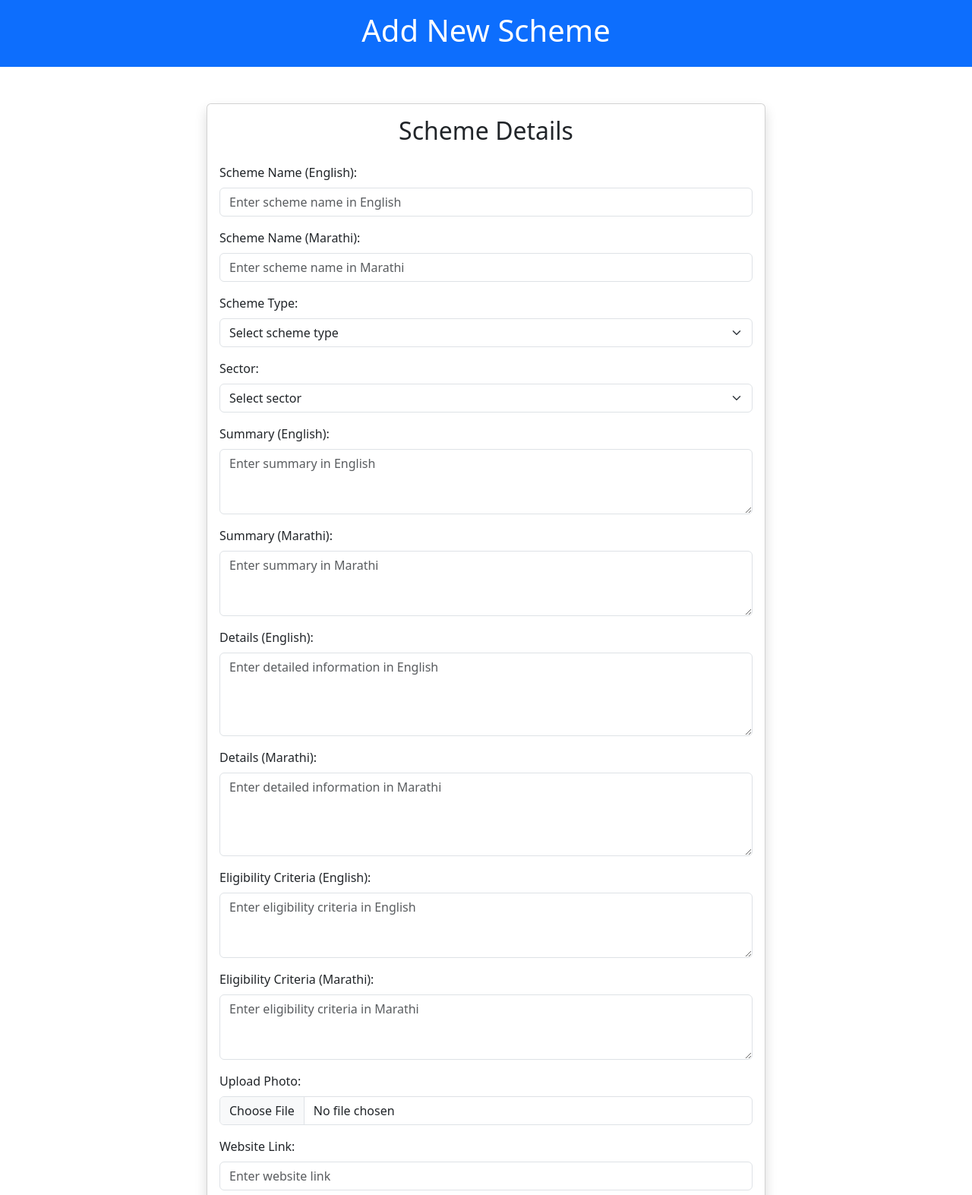
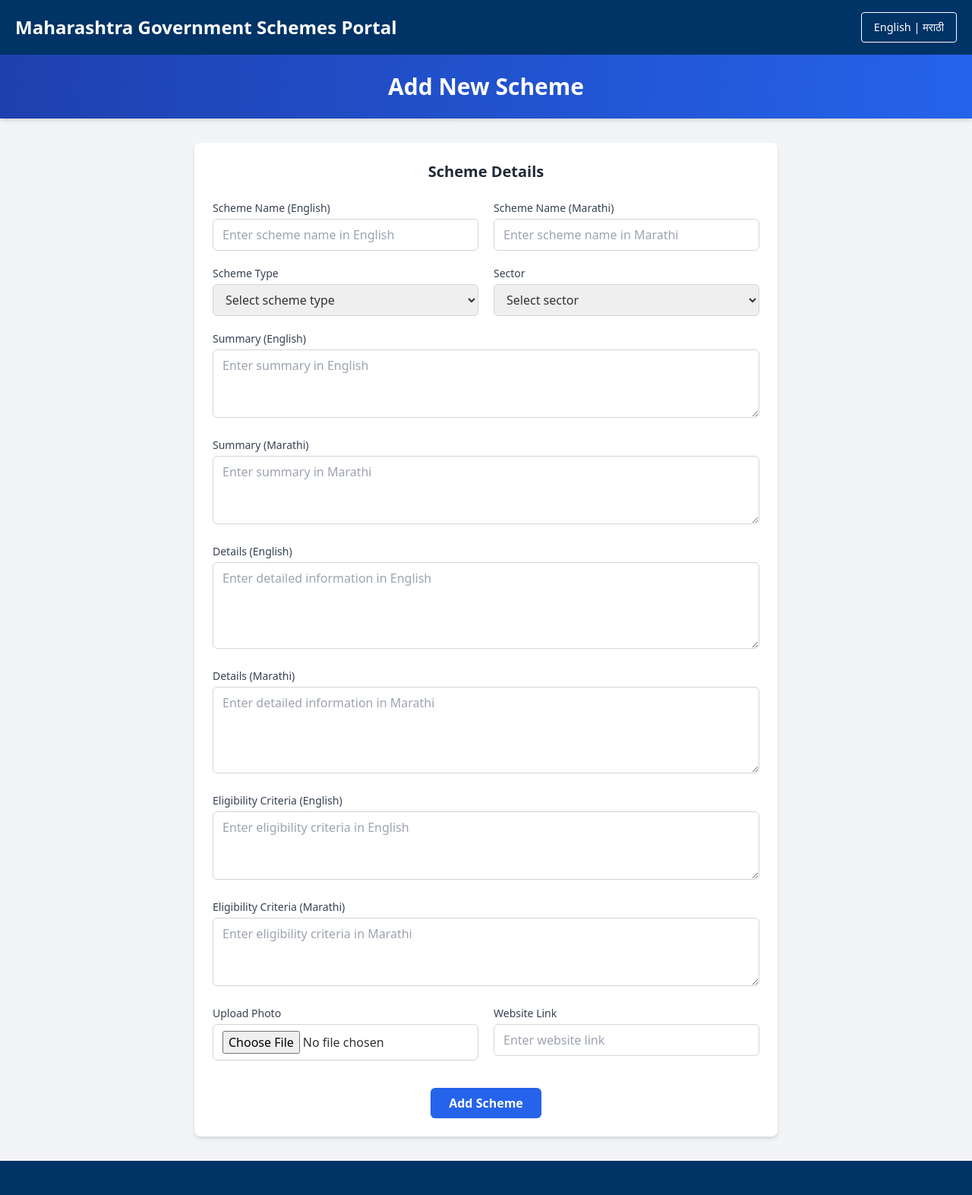
Before and after one commit to Codeayu/MahaPower, a Django app: page /add-scheme/ in a window 1280 px wide. Shown: the top 1573 px of the page at 76% size. Run offline with Django 5.2, Linux system fonts and the light colour scheme; the visitor is signed in with stand-in values (Sample User, id 1); some libraries are stand-ins or nearby versions.

Commit message:
add scheme ui made clear

```diff
--- a/core/home/templates/add_scheme.html
+++ b/core/home/templates/add_scheme.html
@@ -1,51 +1,50 @@
-<!DOCTYPE html>
-<html lang="en">
-<head>
-  <meta charset="UTF-8">
-  <meta name="viewport" content="width=device-width, initial-scale=1.0">
-  <title>Add Scheme</title>
-  <!-- Bootstrap CSS CDN -->
-  <link href="https://cdn.jsdelivr.net/npm/bootstrap@5.3.0/dist/css/bootstrap.min.css" rel="stylesheet">
-</head>
-<body>
-  <header class="bg-primary text-white py-3">
-    <div class="container text-center">
-      <h1>Add New Scheme</h1>
+{% extends 'base.html' %}
+
+{% block title %}Add Scheme{% endblock %}
+
+{% block content %}
+<div class="flex flex-col min-h-screen bg-gray-100">
+  <!-- Header -->
+  <div class="bg-gradient-to-r from-blue-800 to-blue-600 shadow-md">
+    <div class="container px-4 py-6 mx-auto">
+      <h1 class="text-2xl font-bold text-center text-white md:text-3xl">Add New Scheme</h1>
     </div>
-  </header>
-
-  <main class="py-5">
-    <div class="container">
-      <div class="row justify-content-center">
-        <div class="col-lg-8">
-          <div class="card shadow">
-            <div class="card-body">
-              <h2 class="card-title text-center mb-4">Scheme Details</h2>
-              <form method="POST" class="needs-validation" novalidate enctype="multipart/form-data">
-          {% csrf_token %}
-          <div class="mb-3">
-            <label for="name_en" class="form-label">Scheme Name (English):</label>
-            <input type="text" class="form-control" id="name_en" name="name_en" placeholder="Enter scheme name in English" required>
   </div>
 
-          <div class="mb-3">
-            <label for="name_mr" class="form-label">Scheme Name (Marathi):</label>
-            <input type="text" class="form-control" id="name_mr" name="name_mr" placeholder="Enter scheme name in Marathi" required>
+  <!-- Main Content -->
+  <div class="flex-grow container px-4 py-8 mx-auto">
+    <div class="max-w-3xl p-6 mx-auto bg-white rounded-lg shadow-md">
+      <h2 class="mb-6 text-xl font-semibold text-center text-gray-800">Scheme Details</h2>
+
+      <form method="POST" class="space-y-5" enctype="multipart/form-data">
+        {% csrf_token %}
+
+        <!-- Name Fields -->
+        <div class="grid grid-cols-1 gap-5 md:grid-cols-2">
+          <div>
+            <label for="name_en" class="block mb-1 text-sm font-medium text-gray-700">Scheme Name (English)</label>
+            <input type="text" id="name_en" name="name_en" class="w-full px-3 py-2 border border-gray-300 rounded-md focus:outline-none focus:ring-2 focus:ring-blue-500" placeholder="Enter scheme name in English" required>
+          </div>
+          <div>
+            <label for="name_mr" class="block mb-1 text-sm font-medium text-gray-700">Scheme Name (Marathi)</label>
+            <input type="text" id="name_mr" name="name_mr" class="w-full px-3 py-2 border border-gray-300 rounded-md focus:outline-none focus:ring-2 focus:ring-blue-500" placeholder="Enter scheme name in Marathi" required>
+          </div>
         </div>
 
-          <div class="mb-3">
-            <label for="scheme_type" class="form-label">Scheme Type:</label>
-            <select class="form-select" id="scheme_type" name="scheme_type" required>
+        <!-- Type and Sector -->
+        <div class="grid grid-cols-1 gap-5 md:grid-cols-2">
+          <div>
+            <label for="scheme_type" class="block mb-1 text-sm font-medium text-gray-700">Scheme Type</label>
+            <select id="scheme_type" name="scheme_type" class="w-full px-3 py-2 border border-gray-300 rounded-md focus:outline-none focus:ring-2 focus:ring-blue-500" required>
               <option value="" disabled selected>Select scheme type</option>
               <option value="Loan">Loan</option>
               <option value="Skill">Skill Development</option>
               <option value="Funding">Startup Funding</option>
             </select>
           </div>
-
-          <div class="mb-3">
-            <label for="sector" class="form-label">Sector:</label>
-            <select class="form-select" id="sector" name="sector" required>
+          <div>
+            <label for="sector" class="block mb-1 text-sm font-medium text-gray-700">Sector</label>
+            <select id="sector" name="sector" class="w-full px-3 py-2 border border-gray-300 rounded-md focus:outline-none focus:ring-2 focus:ring-blue-500" required>
               <option value="" disabled selected>Select sector</option>
               <option value="Agriculture">Agriculture</option>
               <option value="Manufacturing">Manufacturing</option>
@@ -53,63 +52,58 @@
               <option value="Other">Other</option>
             </select>
           </div>
-
-          <div class="mb-3">
-            <label for="summary_en" class="form-label">Summary (English):</label>
-            <textarea class="form-control" id="summary_en" name="summary_en" rows="3" placeholder="Enter summary in English" required></textarea>
         </div>
 
-          <div class="mb-3">
-            <label for="summary_mr" class="form-label">Summary (Marathi):</label>
-            <textarea class="form-control" id="summary_mr" name="summary_mr" rows="3" placeholder="Enter summary in Marathi" required></textarea>
+        <!-- Summary Fields -->
+        <div>
+          <label for="summary_en" class="block mb-1 text-sm font-medium text-gray-700">Summary (English)</label>
+          <textarea id="summary_en" name="summary_en" rows="3" class="w-full px-3 py-2 border border-gray-300 rounded-md focus:outline-none focus:ring-2 focus:ring-blue-500" placeholder="Enter summary in English" required></textarea>
+        </div>
+        <div>
+          <label for="summary_mr" class="block mb-1 text-sm font-medium text-gray-700">Summary (Marathi)</label>
+          <textarea id="summary_mr" name="summary_mr" rows="3" class="w-full px-3 py-2 border border-gray-300 rounded-md focus:outline-none focus:ring-2 focus:ring-blue-500" placeholder="Enter summary in Marathi" required></textarea>
         </div>
 
-          <div class="mb-3">
-            <label for="details_en" class="form-label">Details (English):</label>
-            <textarea class="form-control" id="details_en" name="details_en" rows="4" placeholder="Enter detailed information in English"></textarea>
+        <!-- Details Fields -->
+        <div>
+          <label for="details_en" class="block mb-1 text-sm font-medium text-gray-700">Details (English)</label>
+          <textarea id="details_en" name="details_en" rows="4" class="w-full px-3 py-2 border border-gray-300 rounded-md focus:outline-none focus:ring-2 focus:ring-blue-500" placeholder="Enter detailed information in English"></textarea>
+        </div>
+        <div>
+          <label for="details_mr" class="block mb-1 text-sm font-medium text-gray-700">Details (Marathi)</label>
+          <textarea id="details_mr" name="details_mr" rows="4" class="w-full px-3 py-2 border border-gray-300 rounded-md focus:outline-none focus:ring-2 focus:ring-blue-500" placeholder="Enter detailed information in Marathi"></textarea>
         </div>
 
-          <div class="mb-3">
-            <label for="details_mr" class="form-label">Details (Marathi):</label>
-            <textarea class="form-control" id="details_mr" name="details_mr" rows="4" placeholder="Enter detailed information in Marathi"></textarea>
+        <!-- Eligibility Fields -->
+        <div>
+          <label for="eligibility_criteria_en" class="block mb-1 text-sm font-medium text-gray-700">Eligibility Criteria (English)</label>
+          <textarea id="eligibility_criteria_en" name="eligibility_criteria_en" rows="3" class="w-full px-3 py-2 border border-gray-300 rounded-md focus:outline-none focus:ring-2 focus:ring-blue-500" placeholder="Enter eligibility criteria in English" required></textarea>
+        </div>
+        <div>
+          <label for="eligibility_criteria_mr" class="block mb-1 text-sm font-medium text-gray-700">Eligibility Criteria (Marathi)</label>
+          <textarea id="eligibility_criteria_mr" name="eligibility_criteria_mr" rows="3" class="w-full px-3 py-2 border border-gray-300 rounded-md focus:outline-none focus:ring-2 focus:ring-blue-500" placeholder="Enter eligibility criteria in Marathi" required></textarea>
         </div>
 
-          <div class="mb-3">
-            <label for="eligibility_criteria_en" class="form-label">Eligibility Criteria (English):</label>
-            <textarea class="form-control" id="eligibility_criteria_en" name="eligibility_criteria_en" rows="3" placeholder="Enter eligibility criteria in English" required></textarea>
+        <!-- Photo and Website -->
+        <div class="grid grid-cols-1 gap-5 md:grid-cols-2">
+          <div>
+            <label for="photo" class="block mb-1 text-sm font-medium text-gray-700">Upload Photo</label>
+            <input type="file" id="photo" name="photo" accept="image/*" class="w-full px-3 py-2 border border-gray-300 rounded-md focus:outline-none focus:ring-2 focus:ring-blue-500">
+          </div>
+          <div>
+            <label for="website_link" class="block mb-1 text-sm font-medium text-gray-700">Website Link</label>
+            <input type="url" id="website_link" name="website_link" class="w-full px-3 py-2 border border-gray-300 rounded-md focus:outline-none focus:ring-2 focus:ring-blue-500" placeholder="Enter website link">
+          </div>
         </div>
 
-          <div class="mb-3">
-            <label for="eligibility_criteria_mr" class="form-label">Eligibility Criteria (Marathi):</label>
-            <textarea class="form-control" id="eligibility_criteria_mr" name="eligibility_criteria_mr" rows="3" placeholder="Enter eligibility criteria in Marathi" required></textarea>
-          </div>
-
-          <div class="mb-3">
-            <label for="photo" class="form-label">Upload Photo:</label>
-            <input type="file" class="form-control" id="photo" name="photo" accept="image/*">
-          </div>
-
-          <div class="mb-3">
-            <label for="website_link" class="form-label">Website Link:</label>
-            <input type="url" class="form-control" id="website_link" name="website_link" placeholder="Enter website link">
-          </div>
-
-          <div class="text-center">
-            <button type="submit" class="btn btn-primary btn-lg">Add Scheme</button>
+        <!-- Submit Button -->
+        <div class="pt-4 text-center">
+          <button type="submit" class="px-6 py-2 font-semibold text-white transition duration-200 bg-blue-600 rounded-md hover:bg-blue-700 focus:outline-none focus:ring-2 focus:ring-blue-500 focus:ring-offset-2">
+            Add Scheme
+          </button>
         </div>
       </form>
     </div>
   </div>
 </div>
-      </div>
-    </div>
-  </main>
-
-  <footer class="bg-light text-center py-3">
-    <p class="mb-0">&copy; 2023 MahaPower. All rights reserved.</p>
-  </footer>
-
-  <!-- Bootstrap JS Bundle CDN -->
-  <script src="https://cdn.jsdelivr.net/npm/bootstrap@5.3.0/dist/js/bootstrap.bundle.min.js"></script>
-</body>
-</html>
+{% endblock %}
--- /dev/null
+++ b/core/home/templates/base.html
@@ -0,0 +1,62 @@
+{% load static %}
+{% load i18n %}
+<!DOCTYPE html>
+<html lang="en">
+<head>
+    <meta charset="UTF-8">
+    <meta name="viewport" content="width=device-width, initial-scale=1.0">
+    <title>Maharashtra Government Schemes Portal</title>
+    <link rel="stylesheet" href="{% static 'styles.css' %}">
+    <link href="https://fonts.googleapis.com/css2?family=Poppins:wght@300;400;500;600;700&family=Noto+Sans:wght@400;500;600;700&family=Noto+Sans+Devanagari:wght@400;500;600;700&display=swap" rel="stylesheet">
+    <link rel="stylesheet" href="https://cdnjs.cloudflare.com/ajax/libs/font-awesome/6.4.0/css/all.min.css">
+    <link href="https://cdn.jsdelivr.net/npm/tailwindcss@2.2.19/dist/tailwind.min.css" rel="stylesheet">
+</head>
+<body>
+    <!-- Header Section -->
+    <header>
+        <nav class="navbar">
+            <div class="container">
+                <div class="logo">
+                    <h1>Maharashtra Government Schemes Portal</h1>
+                </div>
+                <div class="language-toggle">
+                    <button id="langToggle">English | मराठी</button>
+                </div>
+            </div>
+        </nav>
+    </header>
+
+    <!-- Main Content Section -->
+    <main>
+        {% block content %}{% endblock %}
+    </main>
+
+    <!-- Footer Section -->
+    <footer>
+        <div class="container">
+            <div class="footer-content">
+                <div class="footer-contact">
+                    <h3>Contact Us</h3>
+                    <p><i class="fas fa-envelope"></i> info@maharashtraschemes.gov.in</p>
+                    <p><i class="fas fa-phone"></i> 1800-123-4567</p>
+                </div>
+                <div class="footer-links">
+                    <h3>Quick Links</h3>
+                    <ul>
+                        <li><a href="#">About Us</a></li>
+                        <li><a href="#">Privacy Policy</a></li>
+                        <li><a href="#">Terms of Service</a></li>
+                        <li><a href="#">FAQ</a></li>
+                    </ul>
+                </div>
+                <div class="footer-logo">
+                    <img src="/placeholder.svg?height=80&width=80" alt="Government of Maharashtra Logo">
+                    <p class="copyright">© 2025 Government of Maharashtra. All Rights Reserved.</p>
+                </div>
+            </div>
+        </div>
+    </footer>
+
+    <script src="{% static 'scripts.js' %}"></script>
+</body>
+</html>
```
Lines whose indentation alone changed are shown as unchanged.
